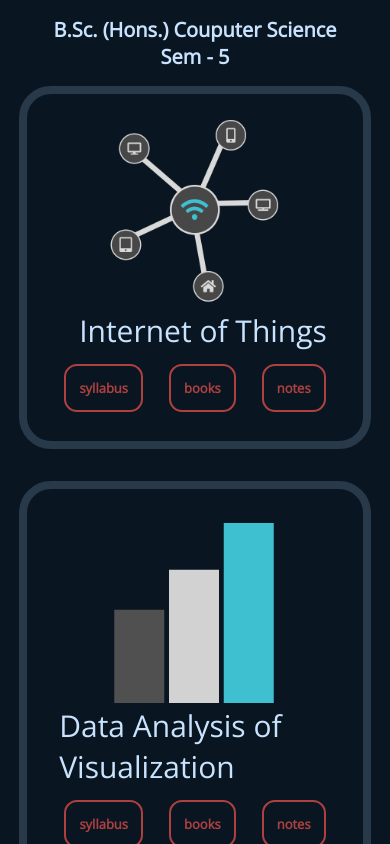
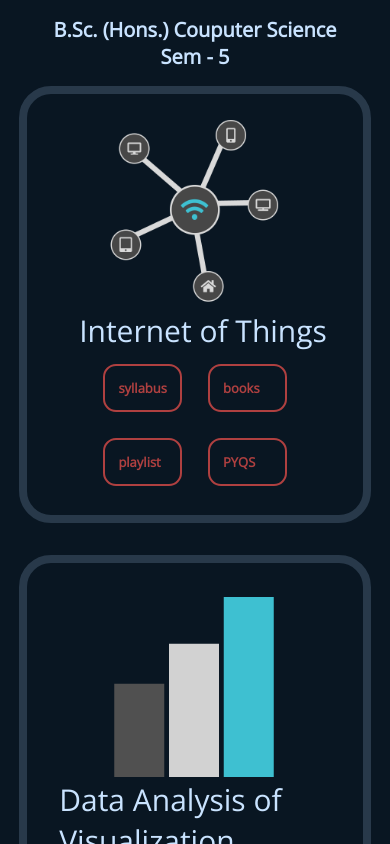
Before and after one commit to himank670429/sem5-website, a React (Create React App) app: page / in a window 390 px wide. Built offline with nearby package versions, Linux system fonts and the light colour scheme; a web font is replaced by a local one.

Commit message:
added playlist and pyq integration

```diff
--- a/src/assets/data.json
+++ b/src/assets/data.json
@@ -4,38 +4,8 @@
 		"img": "/images/logo/IOT.png",
 		"syllabus": "https://drive.google.com/file/d/1Df9iXrtJdCGzGSZ-NmWJOzAd02iH_Z7H/view?usp=drive_link",
 		"to": "IOT",
-    "notes": [
-      {
-        "title": "unit-1",
-        "url": "",
-        "download": ""
-      },
-      {
-        "title": "unit-2",
-        "url": "",
-        "download": ""
-      },
-      {
-        "title": "unit-3",
-        "url": "",
-        "download": ""
-      },
-      {
-        "title": "unit-4",
-        "url": "",
-        "download": ""
-      },
-      {
-        "title": "unit-5",
-        "url": "",
-        "download": ""
-      },
-      {
-        "title": "unit-6",
-        "url": "",
-        "download": ""
-      }
-    ],
+		"playlist": "https://youtube.com/playlist?list=PL6P7wUattCLjT-_xDefLcPLU75D-SSYa2&si=Fnaz8woan3RUjnUt",
+		"pyqs" : [],
 		"books": [
 			{
 				"book_name": "Learning PHP, MySQL, JavaScript, CSS & HTML5, (Robin Nixon), 3rd Edition, O’Reilly Media",
@@ -62,33 +32,8 @@
 		"img": "/images/logo/DAV.png",
 		"syllabus": "https://drive.google.com/file/d/1Dbv2M7suSENrOyLUXms3G7Unk9iELP3S/view?usp=drive_link",
 		"to": "DAV",
-    "notes": [
-      {
-        "title": "unit-1",
-        "url": "https://drive.google.com/file/d/1qfAuia5LtpYMQRWqWpZcMGY_ugRthqXD/view?usp=drive_link",
-        "download": "https://drive.google.com/uc?export=download&id=1qfAuia5LtpYMQRWqWpZcMGY_ugRthqXD"
-      },
-      {
-        "title": "unit-2",
-        "url": "",
-        "download": ""
-      },
-      {
-        "title": "unit-3",
-        "url": "",
-        "download": ""
-      },
-      {
-        "title": "unit-4",
-        "url": "",
-        "download": ""
-      },
-      {
-        "title": "unit-5",
-        "url": "",
-        "download": ""
-      }
-    ],
+		"playlist": "",
+        "pyqs" : [],
 		"books": [
 			{
 				"book_name": "McKinney, W. (2017). Python for Data Analysis: Data Wrangling with Pandas, NumPy and IPython. 2nd edition. O’Reilly Media.",
@@ -109,38 +54,8 @@
 		"img": "/images/logo/TOC.png",
 		"syllabus": "https://drive.google.com/file/d/1Dmg59X0lLDsn2RTYToqKam6jwcN5PrDW/view?usp=drive_link",
 		"to": "ToC",
-    "notes": [
-      {
-        "title": "unit-1",
-        "url": "",
-        "download": ""
-      },
-      {
-        "title": "unit-2",
-        "url": "",
-        "download": ""
-      },
-      {
-        "title": "unit-3",
-        "url": "",
-        "download": ""
-      },
-      {
-        "title": "unit-4",
-        "url": "",
-        "download": ""
-      },
-      {
-        "title": "unit-5",
-        "url": "",
-        "download": ""
-      },
-      {
-        "title": "unit-6",
-        "url": "",
-        "download": ""
-      }
-    ],
+		"playlist": "",
+        "pyqs" : [],
 		"books": [
 			{
 				"book_name": "Cohen, D.I.A (2011). Introduction to Computer Theory. 2nd edition. Wiley India.",
@@ -161,61 +76,37 @@
 		"img": "/images/logo/MP.png",
 		"syllabus": "https://drive.google.com/file/d/1DhJYYhRVxKExmLUmzR-6Fk-vx5uX9iWl/view?usp=drive_link",
 		"to": "MP",
-    "notes": [
+		"playlist": "",
+        "pyqs": [
 			{
-        "title": "unit-1",
-        "url": "",
-        "download": ""
+				"name": "2010",
+				"view_link": "https://drive.google.com/file/d/1qkaA4O-nt3OCjl94-FtKmrPRsYNLrLnK/view?usp=drive_link",
+				"download_link": "https://drive.google.com/uc?export=download&id=1qkaA4O-nt3OCjl94-FtKmrPRsYNLrLnK"
 			},
 			{
-        "title": "unit-2",
-        "url": "",
-        "download": ""
+				"name": "2015",
+				"view_link": "https://drive.google.com/file/d/1ioy6_BJQUbLVgX__0RNFCUQOa8I_7Gs-/view?usp=drive_link",
+				"download_link": "https://drive.google.com/uc?export=download&id=1ioy6_BJQUbLVgX__0RNFCUQOa8I_7Gs-"
 			},
 			{
-        "title": "unit-3",
-        "url": "",
-        "download": ""
+				"name": "2016",
+				"view_link": "https://drive.google.com/file/d/1n3WU5kNrgf0EP2HtaySE73NxOiG7bjmp/view?usp=drive_link",
+				"download_link": "https://drive.google.com/uc?export=download&id=1n3WU5kNrgf0EP2HtaySE73NxOiG7bjmp"
 			},
 			{
-        "title": "unit-4",
-        "url": "",
-        "download": ""
+				"name": "2017",
+				"view_link": "https://drive.google.com/file/d/1CXdcPJwxUyzhvYT__NxzJ1fjAJou04C1/view?usp=drive_link",
+				"download_link": "https://drive.google.com/uc?export=download&id=1CXdcPJwxUyzhvYT__NxzJ1fjAJou04C1"
 			},
 			{
-        "title": "unit-5",
-        "url": "",
-        "download": ""
+				"name": "2018",
+				"view_link": "https://drive.google.com/file/d/1ZrOUK4Ukbq34CfoTO833MTTgtNZNZnsK/view?usp=sharing",
+				"download_link": "https://drive.google.com/uc?export=download&id=1ZrOUK4Ukbq34CfoTO833MTTgtNZNZnsK"
 			},
 			{
-        "title": "unit-6",
-        "url": "",
-        "download": ""
-      },
-      {
-        "title": "unit-7",
-        "url": "",
-        "download": ""
-      },
-      {
-        "title": "unit-8",
-        "url": "",
-        "download": ""
-      },
-      {
-        "title": "unit-9",
-        "url": "",
-        "download": ""
-      },
-      {
-        "title": "unit-10",
-        "url": "",
-        "download": ""
-      },
-      {
-        "title": "unit-11",
-        "url": "",
-        "download": ""
+				"name": "2019",
+				"view_link": "https://drive.google.com/file/d/1IKnI7maaKd-odXf0dALH3dIvHDgLbeHH/view?usp=drive_link",
+				"download_link": "https://drive.google.com/uc?export=download&id=1IKnI7maaKd-odXf0dALH3dIvHDgLbeHH"
 			}
 		],
 		"books": [
--- a/src/components/container/main.jsx
+++ b/src/components/container/main.jsx
@@ -1,48 +1,69 @@
-import {Route, Routes} from 'react-router-dom';
-import Home from '../../pages/Home';
-import Book from '../simple/Book';
-import NotesLayout from '../../pages/NotesLayout';
-import BooksPage from '../../pages/BooksPage';
-import NotFoundPage from '../../pages/NotFoundPage';
-import Notes from '../simple/Note';
-import useData from '../../hooks/useData';
+import { Route, Routes } from "react-router-dom";
+import Home from "../../pages/Home";
+import Book from "../simple/Book";
+import PYQ from "../simple/PYQ";
+import BooksPage from "../../pages/BooksPage";
+import NotFoundPage from "../../pages/NotFoundPage";
+import Playlist from "../simple/Playlist";
+import useData from "../../hooks/useData";
+import PYQPage from "../../pages/PYQPage";
 function Main() {
 	const data = useData();
 	return (
 		<Routes>
-        <Route path = "/" element = {<Home />} />
-        <Route path = "/books" element = {<BooksPage />} >
-            {data.map(item => <Route
-                key = {item.to}
-                path = {item.to}
-                element = {<>
-                    <h1 className='heading'>{item.name}</h1>
-                    <div className='book'>
-                    {item.books.map((book, index) => <Book
+			<Route path="/" element={<Home />} />
+			<Route path="/books" element={<BooksPage />}>
+				{data.map((sub) => (
+					<Route
+						key={sub.to}
+						path={sub.to}
+						element={
+							<>
+								<h1 className="heading">{sub.name}</h1>
+								<div className="book">
+									{sub.books.map((book, index) => (
+										<Book
+											key={index}
+											img={book.book_cover}
+											number={index + 1}
+											title={book.book_name}
+											view_url={book.book_view_link}
+											download_url={
+												book.book_download_link
+											}
+										/>
+									))}
+								</div>
+							</>
+						}
+					/>
+				))}
+			</Route>
+			<Route path="/playlist" element={<Playlist />} />
+			<Route path="/pyqs" element={<PYQPage />}>
+				{data.map((sub) => (
+					<Route
+						key={sub.to}
+						path={sub.to}
+						element={
+							<>
+								<h1 className="heading">{sub.name}</h1>
+								<div className="pyq">
+									{sub.pyqs.length !== 0 ? (sub.pyqs.map((pyq, index) => <PYQ
 										key = {index}
-                        img = {book.book_cover}
 										number = {index+1}
-                        title = {book.book_name}
-                        view_url = {book.book_view_link}
-                        download_url = {book.book_download_link}
-                        />)}
+										title = {sub.name + ' - ' + pyq.name}
+										view_url = {pyq.view_link}
+										download_url_url = {sub.download_link}
+									/>)) : (<h1 className="heading">{"PYQS not uploaded yet :("}</h1>)}
+
 								</div>
-                </>}
-            />)}
+							</>
+						}
+					/>
+				))}
 			</Route>
-        <Route path = "/notes" element = {<NotesLayout />}>
-            {data.map(item => <Route
-                key = {item.to}
-                path = {item.to}
-                element = {<>
-                    <h1 className='heading'>{item.name}</h1>
-                    <div className='note'>
-                        {<Notes notes = {item.notes}/>}
-                    </div>
-                </>}
-            />)}
-        </Route>
-        <Route path = '*' element = {<NotFoundPage />}/>
+			<Route path="*" element={<NotFoundPage />} />
 		</Routes>
 	);
 }
--- /dev/null
+++ b/src/components/simple/PYQ.jsx
@@ -0,0 +1,22 @@
+import { Link } from "react-router-dom";
+import "../../stylesheet/pyq.css";
+function PYQ({ number, title, view_url, download_url }) {
+	return (
+		<div className="pyq-item">
+			<div className="start">
+				<span className="number">{number}.</span>
+				<span className="title">{title}</span>
+			</div>
+			<div className="end">
+				<Link className="btn" to={view_url} target="_blank">
+					view
+				</Link>
+				<a href={download_url} className="btn">
+					download
+				</a>
+			</div>
+		</div>
+	);
+}
+
+export default PYQ;
--- /dev/null
+++ b/src/components/simple/Playlist.jsx
@@ -0,0 +1,14 @@
+import React from "react";
+import { Link } from "react-router-dom";
+function Playlist() {
+	return (
+		<>
+			<Link className="back-btn" to="/">
+				{"<< back"}
+			</Link>
+			<h1 className="heading">{"playlist not found :("}</h1>
+		</>
+	);
+}
+
+export default Playlist;
--- a/src/components/simple/card.jsx
+++ b/src/components/simple/card.jsx
@@ -1,16 +1,31 @@
-import { Link } from "react-router-dom"
-function Card({desc, img, to, syllabus}) {
+import { Link } from "react-router-dom";
+function Card({ desc, img, to, syllabus, playlist }) {
 	return (
 		<div className="card">
-        <img src = {process.env.PUBLIC_URL + img} alt = {desc} />
+			<img src={process.env.PUBLIC_URL + img} alt={desc} />
 			<span className="desc">{desc}</span>
 			<div className="end">
-          <Link to = {syllabus} className="btn" target = '_blank'>syllabus</Link>
-          <Link to = {'/books/' + to} className="btn">books</Link>
-          <Link to = {'/notes/' + to} className="btn">notes</Link>
+				<Link to={syllabus} className="btn" target="_blank">
+					syllabus
+				</Link>
+				<Link to={"/books/" + to} className="btn">
+					books
+				</Link>
+				{playlist ? (
+					<Link to={playlist} className="btn" target="_blank">
+						playlist
+					</Link>
+				) : (
+					<Link to={"/playlist"} className="btn">
+						playlist
+					</Link>
+				)}
+        <Link to = {'/pyqs/' + to} className="btn">
+          PYQS
+        </Link>
 			</div>
 		</div>
-  )
+	);
 }
 
-export default Card
+export default Card;
--- a/src/pages/Home.jsx
+++ b/src/pages/Home.jsx
@@ -1,20 +1,26 @@
-import React from 'react'
-import useData from '../hooks/useData';
-import Card from '../components/simple/card';
-import '../stylesheet/home.css';
+import useData from "../hooks/useData";
+import Card from "../components/simple/card";
+import "../stylesheet/home.css";
 function Home() {
-  const data = useData();
-  return (
-    <main className = 'main'>
-        {(data.length === 0) ? <p>loading...</p> : data.map((item, index) => <Card
-            key = {index}
-            desc = {item.name}
-            img = {item.img}
-            to = {item.to}
-            syllabus = {item.syllabus}
-        />)}
-    </main>
-  )
+	const data = useData();
+	return (
+		<main className="main">
+			{data.length === 0 ? (
+				<p>loading...</p>
+			) : (
+				data.map((item, index) => (
+					<Card
+						key={index}
+						desc={item.name}
+						img={item.img}
+						to={item.to}
+						syllabus={item.syllabus}
+            playlist={item.playlist}
+					/>
+				))
+			)}
+		</main>
+	);
 }
 
 export default Home;
--- /dev/null
+++ b/src/pages/PYQPage.jsx
@@ -0,0 +1,13 @@
+import { Link, Outlet } from 'react-router-dom';
+function PYQPage() {
+    return (
+		<>
+			<Link className="back-btn" to="/">
+				{"<< back"}
+			</Link>
+			<Outlet />
+        </>
+	);
+}
+
+export default PYQPage
--- a/src/stylesheet/index.css
+++ b/src/stylesheet/index.css
@@ -53,7 +53,7 @@ body{
   background-color: var(--scroll-thumb-color-hover);
 }
 
-@media (max-width : 1000px) {
+@media (max-width : 1216px) {
   .main .card{
     flex-direction: column;
     align-items: center;
@@ -72,7 +72,7 @@ body{
   .book-item .end{
     justify-content: center;
   }
-  .book-item .end a:last-child, .note-item .end a:last-child{
+  .book-item .end a:last-child, .pyq-item .end a:last-child{
     display : none;
   }
 }
@@ -80,6 +80,12 @@ body{
 @media (max-width : 820px){
   .book-item .start{
     flex-wrap : wrap;
+    justify-content: center;
+  }
+  .pyq-item{
+    flex-direction: column;
+  }
+  .pyq-item .end{
     justify-content: center;
   }
 }
@@ -116,10 +122,19 @@ body{
     height: 200px;
   }
   .main .card .desc{
-    font-size: var(--text-size-small);
+    font-size: 17px;
   }
   .main .card .desc{
     font-size: var(--text-size);
+  }
+  .main .card .end{
+    display: grid;
+    grid-template-columns: 1fr 1fr;
+    grid-template-rows: 1fr 1fr;
+  }
+  .main .card .end .btn{
+    justify-content: center;
+    align-items: center;
   }
   .book-item .start .title,
   .note-item .start .title{
@@ -130,10 +145,14 @@ body{
 @media (max-width : 470px){
   .main .card .end .btn,
   .book-item .end .btn,
-  .note-item .end .btn,
+  .pyq-item .end .btn,
   .back-btn
   {
     font-size: 13px;
+  }
+
+  .pyq-item .start .title, .book-item .start .title{
+    font-size: var(--text-size-small);
   }
 }
 
@@ -142,6 +161,9 @@ body{
     width : 150px;
     height : 150px;
   }
+  .main .card .desc{
+    font-size: 16px;
+  }
   .main .card .end .btn,
   .book-item .end .btn,
   .back-btn
```
Also changed, not shown: src/components/simple/Book.jsx (+21 -17 lines), src/components/simple/Note.jsx (deleted, +0 -37 lines), src/stylesheet/note.css (deleted, +0 -77 lines), src/stylesheet/pyq.css (added, +76 -0 lines), 1 other file (tests, documents, lock files or other folders). Lines whose indentation alone changed are shown as unchanged.
